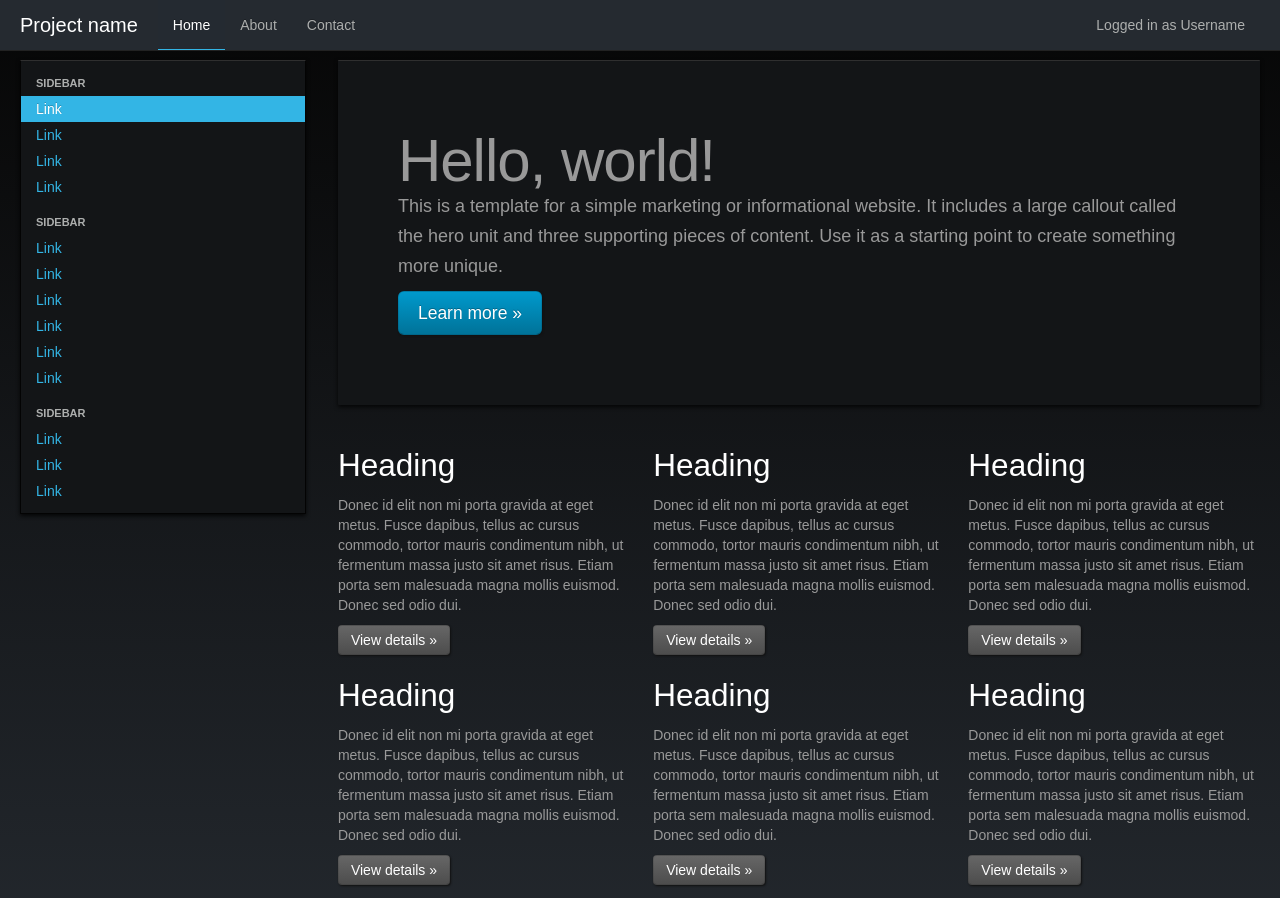
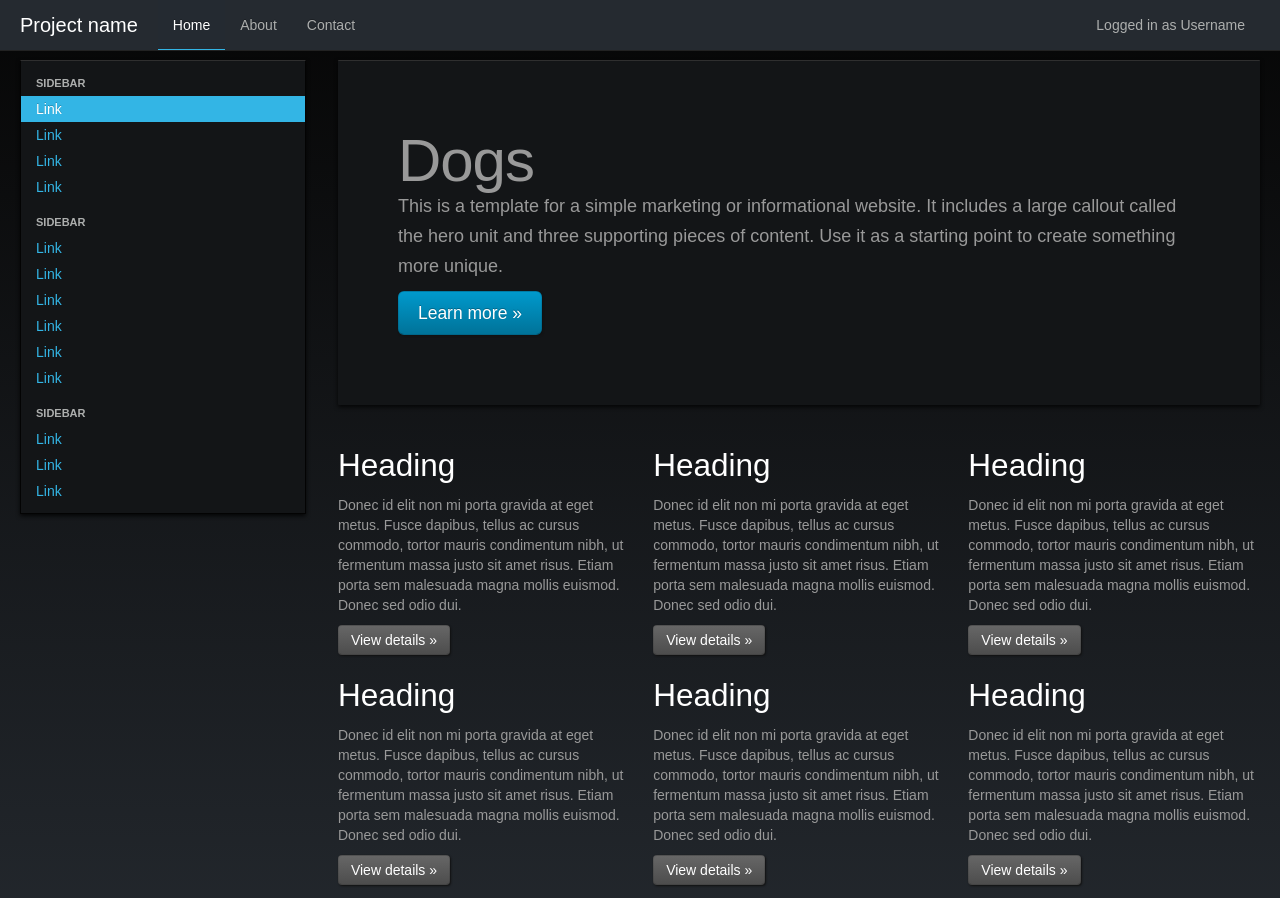
Before and after one commit to hspruit/hspruit.github.io, a plain HTML site: page dogs.html in a window 1280 px wide. Shown: the top 898 px of the page. Drawn offline with nearby package versions, Linux system fonts and the light colour scheme; files that its build step writes are made by us from their sources; a web font is replaced by a local one.

Commit message:
Update dogs.html

```diff
--- a/dogs.html
+++ b/dogs.html
@@ -1,4 +1,3 @@
-
 <!DOCTYPE html>
 <html lang="en">
   <head>
@@ -94,7 +93,7 @@
         </div><!--/span-->
         <div class="span9">
           <div class="hero-unit">
-            <h1>Hello, world!</h1>
+            <h1>Dogs</h1>
             <p>This is a template for a simple marketing or informational website. It includes a large callout called the hero unit and three supporting pieces of content. Use it as a starting point to create something more unique.</p>
             <p><a href="#" class="btn btn-primary btn-large">Learn more &raquo;</a></p>
           </div>
```
